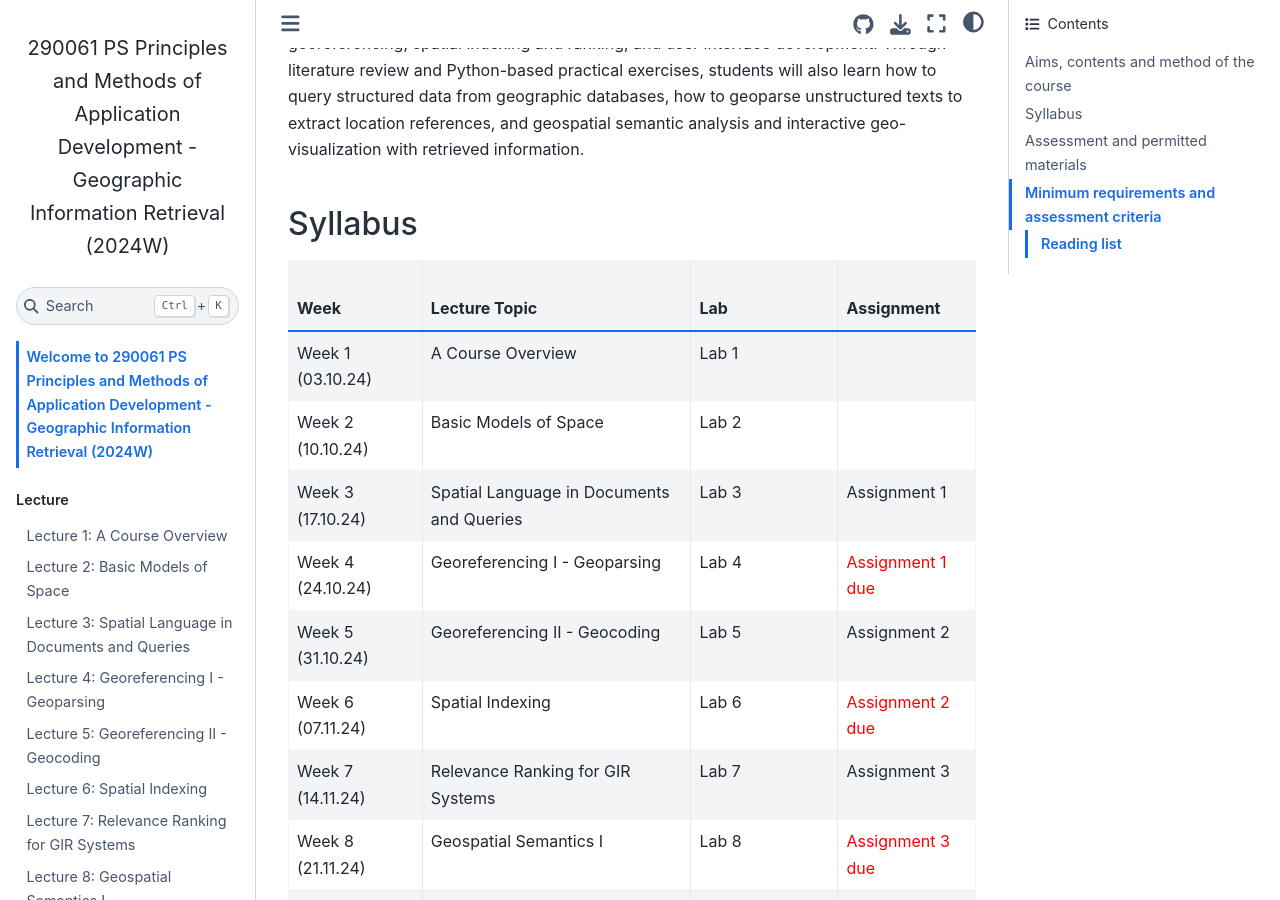
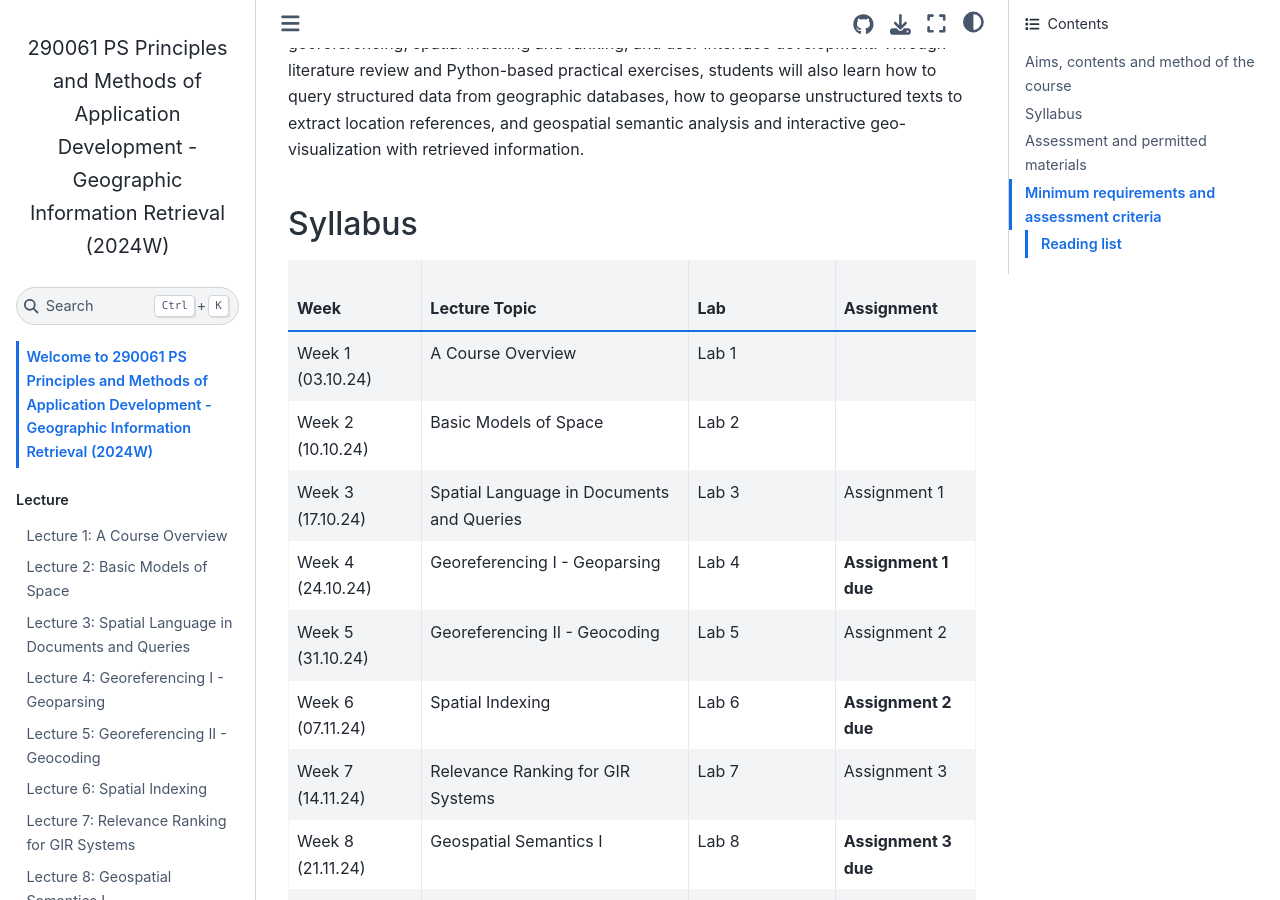
Before and after one commit to meilinshi/290061-Geographic-Information-Retrieval, a Jupyter Book: the page built from intro.md, in a window 1280 px wide and 900 px high, scrolled down 508 px. Built offline with Jupyter Book 1.0.4 settings and Sphinx 7.4.7 and the Sphinx Book theme 1.1.4, drawn with Linux system fonts in a browser that asks for light colours; pages that are not in the unit, such as notebooks, are missing from menus.

Commit message:
update syllabus

```diff
--- a/intro.md
+++ b/intro.md
@@ -6,19 +6,19 @@ The course will cover GIR’s core concepts, techniques and challenges, such as
 
 
 ## Syllabus
-|    <br>Week           |    <br>Lecture Topic                           |    <br>Lab                  |    <br>Assignment                              |
-|-----------------------|------------------------------------------------|-----------------------------|------------------------------------------------|
-| Week 1  (03.10.24)    | A Course Overview                              | Lab 1                       |                                                |
-| Week 2  (10.10.24)    | Basic Models of Space                          | Lab 2                       |                                                |
-| Week 3  (17.10.24)    | Spatial Language in Documents and Queries      | Lab 3                       | Assignment 1                                   |
-| Week 4  (24.10.24)    | Georeferencing I - Geoparsing                  | Lab 4                       |<span style="color:red;">Assignment 1 due</span>|
-| Week 5  (31.10.24)    | Georeferencing II - Geocoding                  | Lab 5                       | Assignment 2                                   |
-| Week 6  (07.11.24)    | Spatial Indexing                               | Lab 6                       |<span style="color:red;">Assignment 2 due</span>|
-| Week 7  (14.11.24)    | Relevance Ranking for GIR Systems              | Lab 7                       | Assignment 3                                   |
-| Week 8  (21.11.24)    | Geospatial Semantics I                         | Lab 8                       |<span style="color:red;">Assignment 3 due</span>|
-| Week 9  (28.11.24)    | Geospatial Semantics II                        | Lab 9                       | Assignment 4                                   |
-| Week 10  (05.12.24)   | Ongoing Research and Challenges in GIR         | Final Project Grouping      |<span style="color:red;">Assignment 4 due</span>|
-| Week 11  (16.01.25)   | **Final Presentation**                         |                             |                                                |
+|    <br>Week           |    <br>Lecture Topic                           |    <br>Lab                  |    <br>Assignment   |
+|-----------------------|------------------------------------------------|-----------------------------|---------------------|
+| Week 1  (03.10.24)    | A Course Overview                              | Lab 1                       |                     |
+| Week 2  (10.10.24)    | Basic Models of Space                          | Lab 2                       |                     |
+| Week 3  (17.10.24)    | Spatial Language in Documents and Queries      | Lab 3                       | Assignment 1        |
+| Week 4  (24.10.24)    | Georeferencing I - Geoparsing                  | Lab 4                       |**Assignment 1 due** |
+| Week 5  (31.10.24)    | Georeferencing II - Geocoding                  | Lab 5                       | Assignment 2        |
+| Week 6  (07.11.24)    | Spatial Indexing                               | Lab 6                       |**Assignment 2 due** |
+| Week 7  (14.11.24)    | Relevance Ranking for GIR Systems              | Lab 7                       | Assignment 3        |
+| Week 8  (21.11.24)    | Geospatial Semantics I                         | Lab 8                       |**Assignment 3 due** |
+| Week 9  (28.11.24)    | Geospatial Semantics II                        | Lab 9                       | Assignment 4        |
+| Week 10  (05.12.24)   | Ongoing Research and Challenges in GIR         | Final Project Grouping      |**Assignment 4 due** |
+| Week 11  (16.01.25)   | **Final Presentation**                         |                             |                     |
 
 ## Assessment and permitted materials
 - Participation (10%)
```
